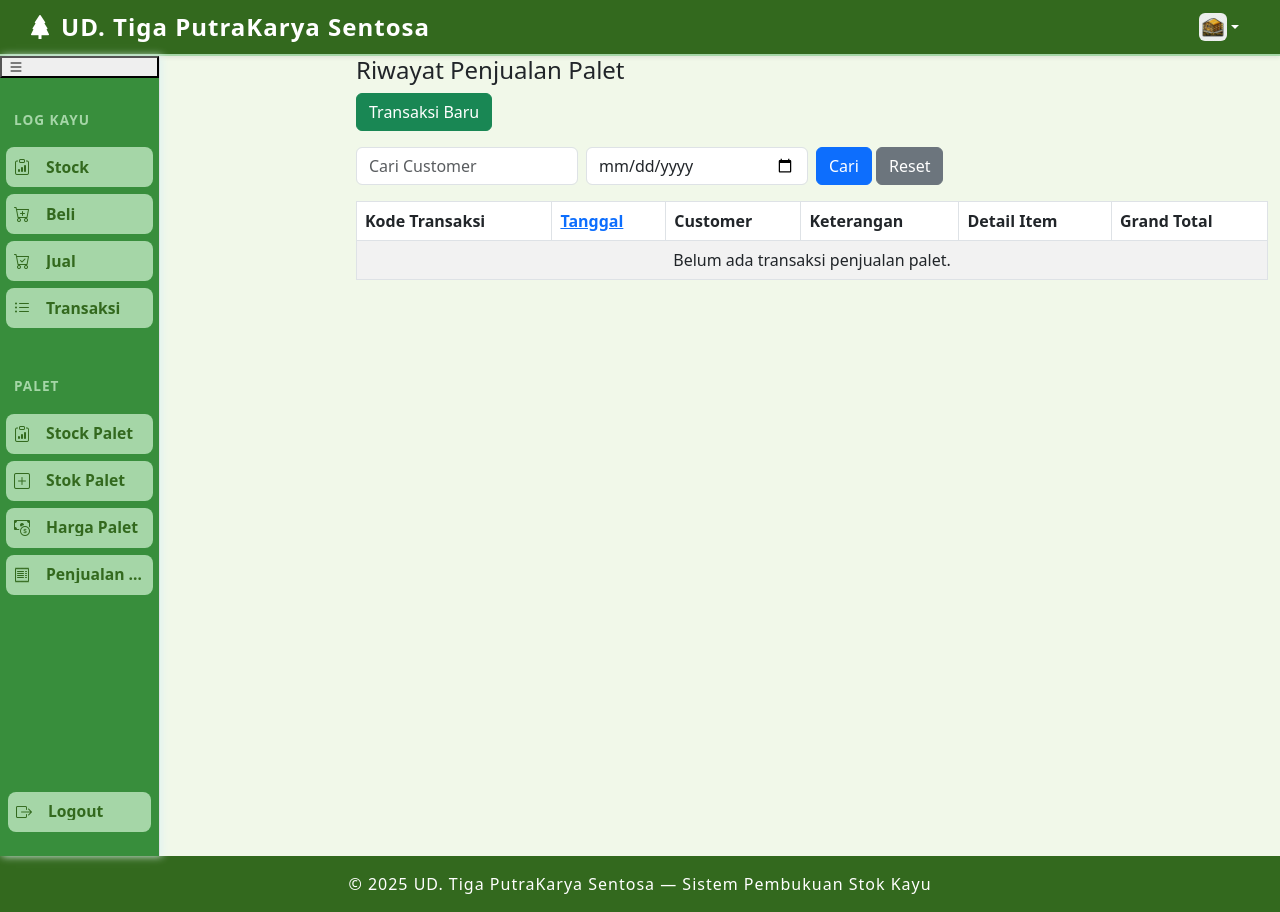
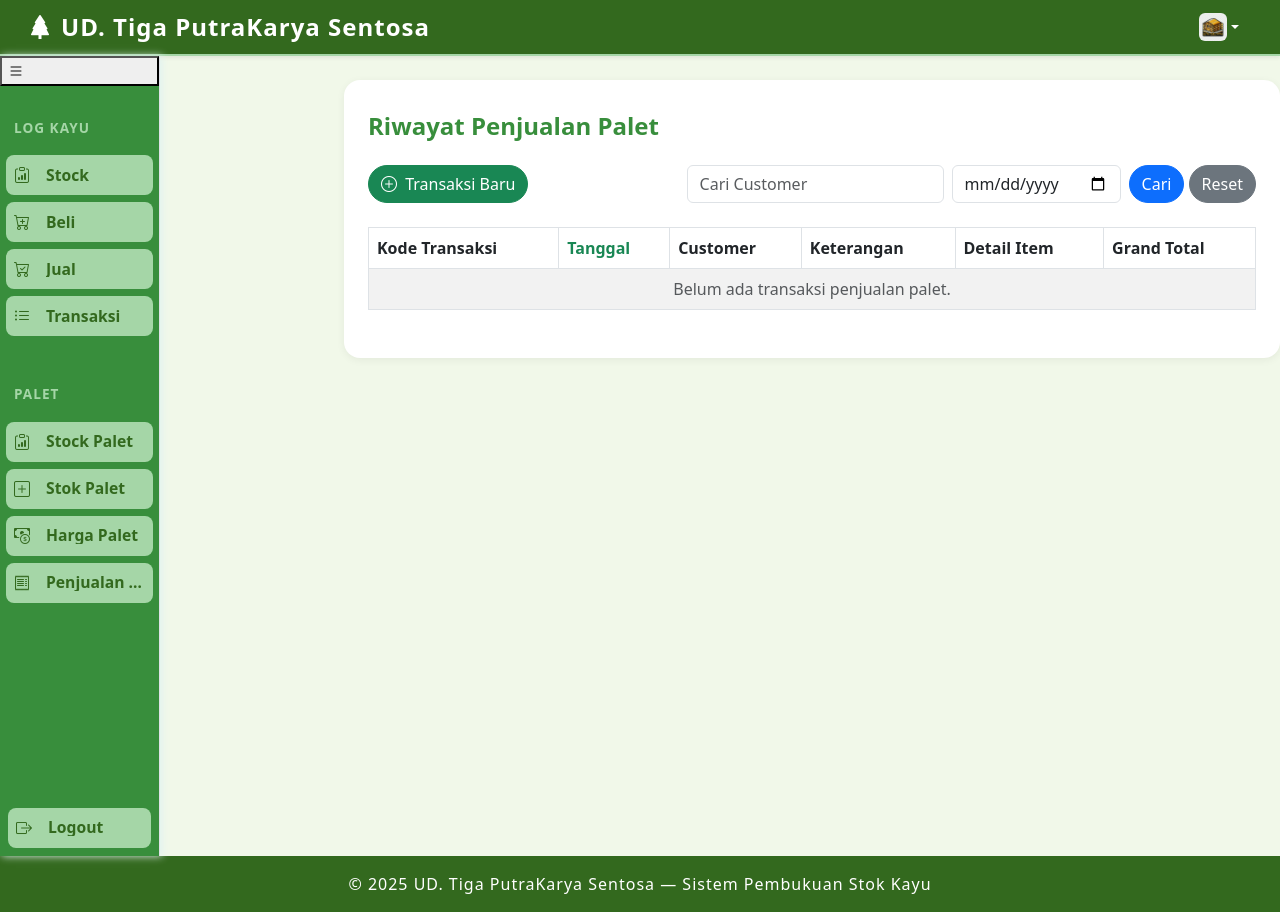
Before and after one commit to galiaji/GudangLengkap, a Laravel app: template resources/views/pallet_sales/index.blade.php in a window 1280 px wide. Run offline with Laravel 12, Linux system fonts and the light colour scheme; the template is opened without the code that fills it, so the values that code supplies are empty; some libraries are stand-ins or nearby versions.

Commit message:
syyling bagian penjualan

```diff
--- a/resources/views/pallet_sales/index.blade.php
+++ b/resources/views/pallet_sales/index.blade.php
@@ -1,25 +1,74 @@
 @extends('layouts.app')
 
 @section('content')
-<div class="container">
-    <h4>Riwayat Penjualan Palet</h4>
+<style>
+    .main-container {
+        background: #fff;
+        border-radius: 16px;
+        box-shadow: 0 2px 8px rgba(0,0,0,0.06);
+        padding: 32px 24px;
+        margin-top: 24px;
+        margin-bottom: 24px;
+    }
+    .table thead {
+        background: #e6f4e6;
+        color: #2d4d2d;
+    }
+    .table-striped tbody tr:nth-of-type(odd) {
+        background: #f7fbf7;
+    }
+    .btn-success, .btn-primary, .btn-secondary {
+        border-radius: 20px;
+    }
+    .fw-bold, .section-title {
+        color: #388E3C;
+    }
+    .table td, .table th {
+        vertical-align: middle !important;
+    }
+    .pagination .page-link {
+        border-radius: 12px !important;
+        color: #388E3C;
+    }
+    .pagination .active .page-link {
+        background: #388E3C;
+        color: #fff;
+        border-color: #388E3C;
+    }
+    @media (max-width: 767.98px) {
+        .main-container {
+            padding: 12px 4px;
+        }
+        .table-responsive {
+            font-size: 0.95rem;
+        }
+    }
+</style>
+<div class="container main-container">
+    <h4 class="mb-4 fw-bold">Riwayat Penjualan Palet</h4>
     @if(session('success'))
-        <div class="alert alert-success">{{ session('success') }}</div>
+        <div class="alert alert-success alert-dismissible fade show" role="alert">
+            {{ session('success') }}
+            <button type="button" class="btn-close" data-bs-dismiss="alert" aria-label="Close"></button>
+        </div>
     @endif
-    <a href="{{ route('pallet-sales.create') }}" class="btn btn-success mb-3">Transaksi Baru</a>
-
-    <form method="GET" class="row g-2 mb-3">
-        <div class="col-md-3">
+    <div class="d-flex flex-wrap justify-content-between align-items-center mb-3 gap-2">
+        <a href="{{ route('pallet-sales.create') }}" class="btn btn-success mb-2">
+            <i class="bi bi-plus-circle me-1"></i> Transaksi Baru
+        </a>
+        <form method="GET" class="row g-2 mb-2">
+            <div class="col-auto">
                 <input type="text" name="customer" class="form-control" placeholder="Cari Customer" value="{{ request('customer') }}">
             </div>
-        <div class="col-md-3">
+            <div class="col-auto">
                 <input type="date" name="tanggal" class="form-control" value="{{ request('tanggal') }}">
             </div>
-        <div class="col-md-2">
+            <div class="col-auto">
                 <button type="submit" class="btn btn-primary">Cari</button>
                 <a href="{{ route('pallet-sales.index') }}" class="btn btn-secondary">Reset</a>
             </div>
         </form>
+    </div>
 
     <div class="table-responsive">
         <table class="table table-bordered table-striped align-middle">
@@ -30,13 +79,13 @@
                         @php
                             $nextDirection = (request('direction', 'desc') === 'asc') ? 'desc' : 'asc';
                         @endphp
-                        <a href="{{ route('pallet-sales.index', array_merge(request()->all(), ['sort' => 'tanggal', 'direction' => $nextDirection])) }}">
+                        <a href="{{ route('pallet-sales.index', array_merge(request()->all(), ['sort' => 'tanggal', 'direction' => $nextDirection])) }}" class="text-success text-decoration-none">
                             Tanggal
                             @if(request('sort') === 'tanggal')
                                 @if(request('direction', 'desc') === 'asc')
-                                    &#9650; {{-- Up arrow --}}
+                                    &#9650;
                                 @else
-                                    &#9660; {{-- Down arrow --}}
+                                    &#9660;
                                 @endif
                             @endif
                         </a>
@@ -50,35 +99,24 @@
             <tbody>
                 @forelse($sales as $sale)
                 <tr>
-                    <td>{{ $sale->kode_transaksi }}</td>
-                    <td>{{ $sale->tanggal }}</td>
+                    <td>{{ substr($sale->kode_transaksi, -5) }}</td>
+                    <td>{{ date('d/m/Y', strtotime($sale->tanggal)) }}</td>
                     <td>{{ $sale->customer }}</td>
                     <td>{{ $sale->keterangan }}</td>
                     <td>
-                        <ul class="mb-0" id="item-list-{{ $sale->id }}">
+                        <ul class="mb-0 ps-2" id="item-list-{{ $sale->id }}">
                             @foreach($sale->items as $index => $item)
-                                @if($index < 4)
-                                    <li>
-                                        Ukuran: <b>{{ $item->ukuran }}</b> |
-                                        PCS: <b>{{ $item->pcs }}</b> |
-                                        Total Volume: <b>{{ number_format($item->pcs * $item->volume, 3, ',', '.') }}</b>
-                                    </li>
-                                @endif
-                            @endforeach
-
-                            @if($sale->items->count() > 4)
-                                <span id="dots-{{ $sale->id }}"> ...</span>
-                                <span id="more-{{ $sale->id }}" style="display:none;">
-                                    @foreach($sale->items->slice(4) as $itemMore)
-                                        <li>
-                                            Ukuran: <b>{{ $itemMore->ukuran }}</b> |
-                                            PCS: <b>{{ $itemMore->pcs }}</b> |
-                                            Total Volume: <b>{{ number_format($itemMore->pcs * $itemMore->volume, 3, ',', '.') }}</b>
+                                <li class="{{ $index >= 2 ? 'more-item-'.$sale->id.' d-none' : '' }}" style="margin-bottom:2px;">
+                                    <span class="badge bg-light text-dark border">{{ $item->ukuran }}</span>
+                                    <span class="text-success fw-bold">{{ $item->pcs }}x</span>
+                                    <span class="text-secondary small">Vol: {{ number_format($item->pcs * $item->volume, 3, ',', '.') }}</span>
                                 </li>
                             @endforeach
-                                </span>
-                                <br>
-                                <button class="btn btn-link p-0" onclick="toggleDetail('{{ $sale->id }}')" id="btn-{{ $sale->id }}">Lihat Semua</button>
+                            @if($sale->items->count() > 2)
+                                <li>
+                                    <span id="dots-{{ $sale->id }}"> ...</span>
+                                    <button class="btn btn-link btn-sm p-0 ms-1" type="button" onclick="toggleDetail('{{ $sale->id }}')" id="btn-{{ $sale->id }}">Lihat Semua</button>
+                                </li>
                             @endif
                         </ul>
                     </td>
@@ -89,38 +127,31 @@
                                 return $item->pcs * $item->volume;
                             });
                         @endphp
-                        <div><b>Total Volume:</b> {{ number_format($total_volume, 3, ',', '.') }}</div>
-                        <div><b>Nilai Barang:</b> Rp{{ number_format($grand_total,0,',','.') }}</div>
+                        <div><span class="fw-bold">Total Volume:</span> {{ number_format($total_volume, 3, ',', '.') }}</div>
+                        <div><span class="fw-bold">Nilai Barang:</span> Rp{{ number_format($grand_total,0,',','.') }}</div>
                     </td>
                 </tr>
                 @empty
                 <tr>
-                    <td colspan="6" class="text-center">Belum ada transaksi penjualan palet.</td>
+                    <td colspan="6" class="text-center text-muted">Belum ada transaksi penjualan palet.</td>
                 </tr>
                 @endforelse
             </tbody>
         </table>
-        <div>
+        <div class="d-flex justify-content-center">
             {{ $sales->links() }}
         </div>
     </div>
 </div>
-@endsection
 
 <script>
 function toggleDetail(saleId) {
-        var dots = document.getElementById("dots-" + saleId);
-        var moreText = document.getElementById("more-" + saleId);
-        var btnText = document.getElementById("btn-" + saleId);
-
-        if (moreText.style.display === "none") {
-            moreText.style.display = "inline";
-            dots.style.display = "none";
-            btnText.innerHTML = "Lihat Sedikit";
-        } else {
-            moreText.style.display = "none";
-            dots.style.display = "inline";
-            btnText.innerHTML = "Lihat Semua";
+    const moreItems = document.querySelectorAll('.more-item-' + saleId);
+    const dots = document.getElementById("dots-" + saleId);
+    const btnText = document.getElementById("btn-" + saleId);
+    const show = moreItems.length && moreItems[0].classList.contains('d-none');
+    moreItems.forEach(item => item.classList.toggle('d-none'));
+    dots.style.display = show ? "none" : "inline";
+    btnText.innerHTML = show ? "Lihat Sedikit" : "Lihat Semua";
 }
-    }
-</script>
+</script>@endsection
```
Also changed, not shown: resources/views/pallet_sales/create.blade.php (+127 -16 lines). Lines whose indentation alone changed are shown as unchanged.
